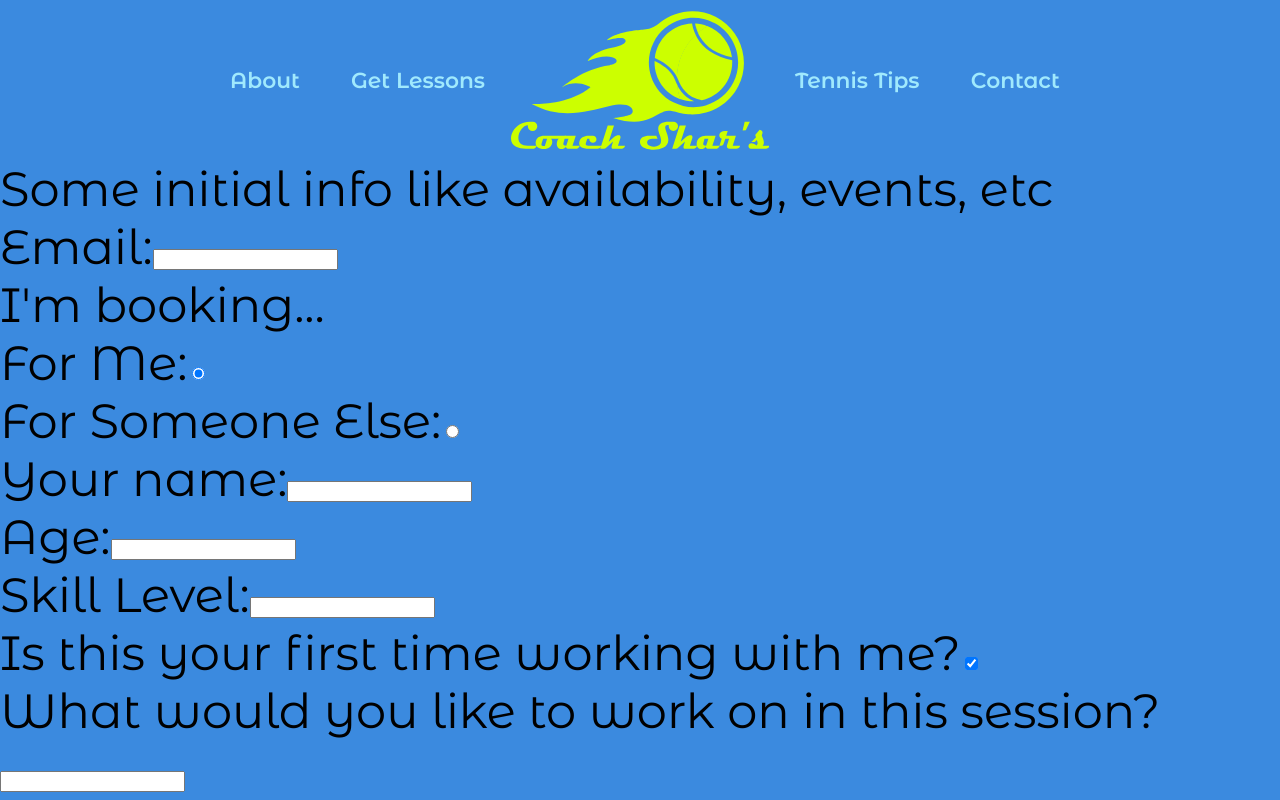
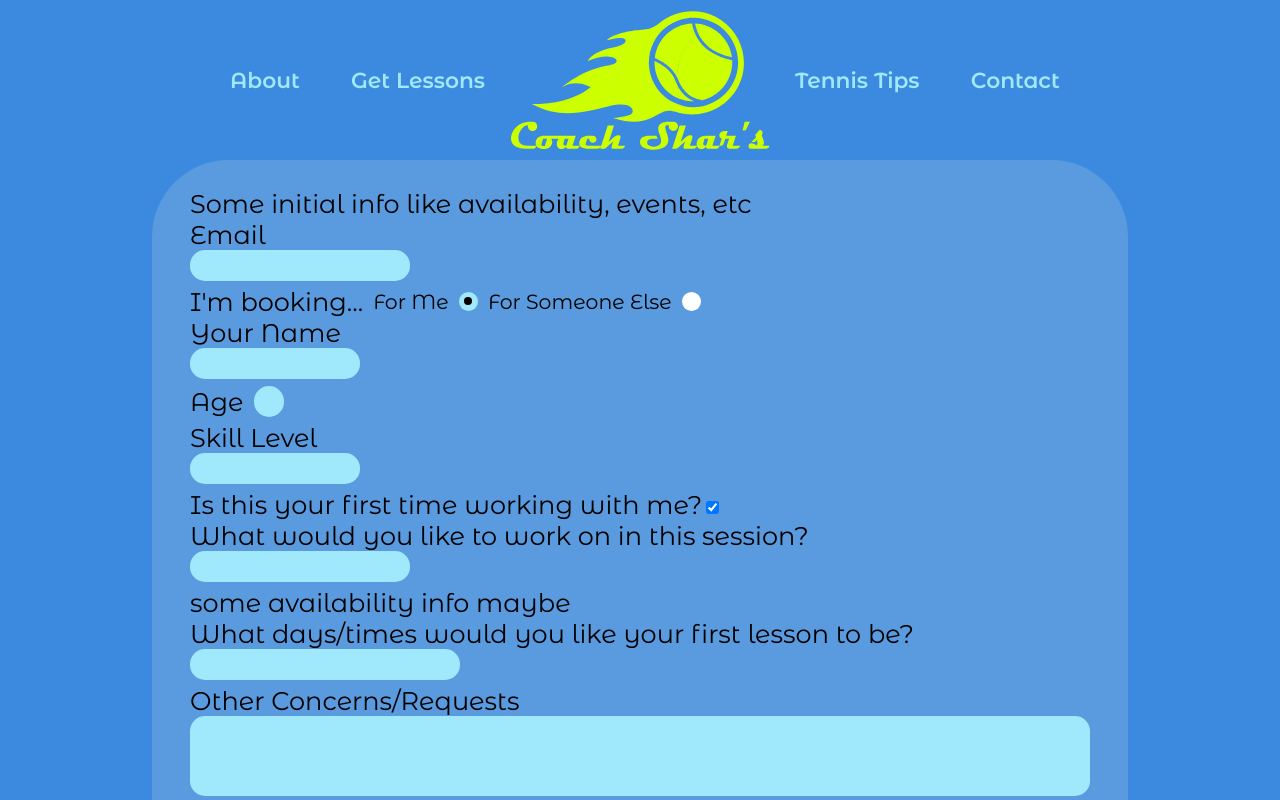
Before and after one commit to hawk-r19/shar, a React (Create React App) app: page /schedule in a window 1280 px wide. Shown: the top 800 px of the page. Built offline with nearby package versions, Linux system fonts and the light colour scheme.

Commit message:
form styling, auto expanding inputs

```diff
--- a/src/pages/schedule.js
+++ b/src/pages/schedule.js
@@ -1,5 +1,6 @@
 import '../styles/schedule.css'
 import dayjs from 'dayjs'
+import React from 'react'
 import {useState} from 'react'
 import Calendar from '../components/calendar.js'
 
@@ -22,17 +23,30 @@ export default function SchedulePage() {
         time: '',
     });
 
+    /* var emailInput = document.getElementById('email');
+    var emailWidth = document.getElementById('email-width');
+    useEffect(() => {
+
+    }, []); */
+
     const submitForm = e => {
         //handling submit to firebase, updating state
         setLastBooked({...info});
         setSubmitted(true);
     }
 
+    /* const autoFitWidth = (target) => {
+        var input = document.getElementById(target.id);
+        var inputWidth = document.getElementById(target.id + '-width');
+        //if(inputWidth)
+    } */
+
     const handleChange = e => {
         setInfo({
             ...info,
             [e.target.name]: e.target.value,
         });
+        //if(e.target.localName == 'input') autoFitWidth(e.target);
     }
 
     /* all info needed:
@@ -56,51 +70,60 @@ export default function SchedulePage() {
                     </div>
                     <div className='form-div'>
                         <form>
-                            <div className='email-div'>
-                                <label for='email'>Email:</label>
+                            <div className='text-input-div email-div'>Email
+                                <span className='input-wrap email-wrap'>
+                                    <span className='input-width email-width' aria-hidden="true">{info.email}</span>
                                     <input type='text' id='email' name='email'
                                         value={info.email} onChange={handleChange}/>
+                                </span>
                             </div>
-                            <div className='for-me-div'>
-                                <div className='for-me-head'>I'm booking... </div>
-                                <div className='for-me-container'>
-                                    <label for='forMe'>For Me:</label>
-                                    <input type='radio' id='for-me' name='forMe'
-                                        value={info.forMe} checked={info.forMe} onChange={e => {
-                                            setInfo({...info, forMe: true})
-                                        }}/>
+                            <div className='for-me-div'>I'm booking...
+                                <label for='forMe' className='radio-container for-me-container'
+                                    onClick={e => handleChange({target: {name: 'forMe', value: true}})}>
+                                    For Me
+                                    <input type='radio' id='for-me' name='forMe' readOnly={true}
+                                        value={info.forMe} checked={info.forMe}/>
+                                    <span className='checkmark'></span>
+                                </label>
+                                <label for='forElse' className='radio-container for-else-container'
+                                    onClick={e => handleChange({target: {name: 'forMe', value: false}})}>
+                                    For Someone Else
+                                    <input type='radio' id='for-else' name='forMe'  readOnly={true}
+                                        value={!info.forMe} checked={!info.forMe}/>
+                                    <span className='checkmark'></span>
+                                </label>
                             </div>
-                                <div className='for-else-container'>
-                                    <label for='forElse'>For Someone Else:</label>
-                                    <input type='radio' id='for-else' name='forMe'
-                                        value={!info.forMe} checked={!info.forMe} onChange={e => {
-                                            setInfo({...info, forMe: false})
-                                        }}/>
-                                </div>
-                            </div>
-                            <div className='form-name-div'>
-                                <div className='name-div'>
-                                    <label for='name'>Your name:</label>
+                            <div className={'form-name-div' + (info.forMe ? '' : ' both-names')}>
+                                <div className='text-input-div name-div'>Your Name
+                                    <span className='input-wrap name-wrap'>
+                                        <span className='input-width name-width' aria-hidden="true">{info.name}</span>
                                         <input type='text' name='name' id='name' value={info.name} onChange={handleChange}/>
+                                    </span>
                                 </div>
                                 {info.forMe ? null :
-                                    <div className='student-name-div'>
-                                        <label for='studentName'>Student's Name:</label>
+                                    <div className='text-input-div student-name-div'>Student's Name
+                                        <span className='input-wrap student-name-wrap'>
+                                            <span className='input-width student-name-width' aria-hidden="true">{info.studentName}</span>
                                             <input type='text' name='studentName' id='student-name'
                                                 value={info.studentName} onChange={handleChange}/>
+                                        </span>
                                     </div>
                                 }
                             </div>
-                            <div className='age-div'>
-                                <label for='age'>{info.forMe ? 'Age:' : "Student's Age:"}</label>
+                            <div className='text-input-div age-div'>{info.forMe ? 'Age' : "Student's Age"}
+                                <span className='input-wrap age-wrap'>
+                                    <span className='input-width age-width' aria-hidden="true">{info.age}</span>
                                     <input type='number' name='age' id='age' value={info.age} onChange={handleChange}/>
+                                </span>
                             </div>
-                            <div className='skill-div'>
-                                <label for='skill'>{info.forMe ? 'Skill Level:' : "Student's Skill Level:"}</label>
+                            <div className='text-input-div skill-div'>
+                                {info.forMe ? 'Skill Level' : "Student's Skill Level"}
+                                <span className='input-wrap skill-wrap'>
+                                    <span className='input-width skill-width' aria-hidden="true">{info.skill}</span>
                                     <input type='text' name='skill' id='skill' value={info.skill} onChange={handleChange}/>
+                                </span>
                             </div>
-                            <div className='first-time-div'>
-                                <label for='firstTime'>Is this your first time working with me?</label>
+                            <div className='first-time-div'>Is this your first time working with me?
                                 <input type='checkbox' name='firstTime' id='first-time'
                                     checked={info.firstTime} onChange={e => {
                                         setInfo({
@@ -109,31 +132,41 @@ export default function SchedulePage() {
                                         });
                                     }}/>
                             </div>
-                            <div className='focus-div'>
-                                <label for='focus'>What would you like to work on in this session?</label>
+                            <div className='text-input-div focus-div'>What would you like to work on in this session?
+                                <span className='input-wrap focus-wrap'>
+                                    <span className='input-width focus-width' aria-hidden="true">{info.focus}</span>
                                     <input type='text' name='focus' id='focus' value={info.focus} onChange={handleChange}/>
+                                </span>
                             </div>
                             {!info.firstTime ? <></> :
-                                <div className='availability-div'>
+                                <div className='availability-container'>
                                     <div className='availability-info-short'>some availability info maybe</div>
-                                    <label for='avail'>What days/times would you like your first lesson to be?</label>
+                                    <div className='text-input-div availability-div'>
+                                        What days/times would you like your first lesson to be?
+                                        <span className='input-wrap avail-wrap'>
+                                            <span className='input-width avail-width' aria-hidden="true">{info.avail}</span>
                                             <input type='text' name='avail' id='avail' value={info.avail} onChange={handleChange}/>
+                                        </span>
+                                    </div>
                                 </div>
                             }
-                            <div className='notes-div'>
-                                <label for='notes'>Other Concerns/Requests:</label>
+                            <div className='notes-div'>Other Concerns/Requests
+                                <span className='notes-wrap'>
+                                    <p className='notes-height' aria-hidden='true'>
+                                        {(info.notes === '') ? 'a' : info.notes}</p>
                                     <textarea name='notes' id='notes' value={info.notes} onChange={handleChange}/>
+                                </span>
                             </div>
                             {info.firstTime ? <></> :
                                 <div className='schedule-time-div'>
                                     <Calendar />
                                     <div className='schedule-time-inputs'>
                                         <div className='date-div'>
-                                            <label for='date'>Date:</label>
+                                            <label for='date'>Date</label>
                                             <input type='text' name='date' id='date' value={info.date} onChange={handleChange}/>
                                         </div>
                                         <div className='length-div'>
-                                            <label for='length'>Session Length:</label>
+                                            <label for='length'>Session Length</label>
                                             <select name='length' onChange={handleChange}>
                                                 <option value='60'>60 Minutes</option>
                                                 <option value='75'>75 Minutes</option>
@@ -141,7 +174,7 @@ export default function SchedulePage() {
                                             </select>
                                         </div>
                                         <div className='time-div'>
-                                            <label for='time'>Time:</label>
+                                            <label for='time'>Time</label>
                                             <input type='time' name='time' id='time' value={info.time} onChange={handleChange}/>
                                         </div>
                                     </div>
--- a/src/styles/schedule.css
+++ b/src/styles/schedule.css
@@ -1,11 +1,209 @@
 .schedule-page {
     display: flex;
     flex-direction: column;
+    align-items: center;
+    font-size: max(2vw, 1em);
+}
+
+.schedule-form-div {
+    display: flex;
+    flex-direction: column;
+    width: min(900px, 90%);
+    background-color: #5a9ade; /* slightly lighter than --blue_light */
+    padding: 1.1em 1.5em;
+    border-radius: 3em;
+}
+
+.text-input-div, .notes-div {
+    display: flex;
+    flex-direction: column;
+    align-items: start;
+    gap: 0px;
+}
+
+.text-input-div input, .notes-div textarea {
+    background-color: var(--blue_light);
+    border: none;
+    outline: none;
+    padding: 5px 10px;
+    border-radius: 15px;
+    font-size: .7em;
+    font-family: inherit;
+}
+
+/* expandable inputs ---------------------------------------- */
+.input-wrap {
+    display: flex;
+    position: relative;
+    margin-bottom: .7em;
+}
+
+.input-width {
+    position: relative;
+    font-size: .7em;
+    height: 1em;
+    opacity: 0;
+}
+
+.input-wrap input {
+    width: 100%;
+    min-width: 200px;
+    max-width: 400px;
+    position: absolute;
+}
+/* expandable inputs end ---------------------------------------- */
+
+.form-name-div {
+    display: flex;
+    gap: 2em;
+}
+
+.name-div input, .student-name-div input {
+    min-width: 150px;
+}
+
+/* .text-input-div input:active, .text-input-div input:focus {
+    border: none;
+} */
+
+.for-me-div {
+    display: flex;
+    gap: 10px;
+}
+
+/* radio button styling ---------------------------------------------- */
+.radio-container {
+    display: flex;
+    gap: 10px;
+    align-items: center;
+    cursor: pointer;
+    font-size: .8em;
+    -webkit-user-select: none;
+    -moz-user-select: none;
+    -ms-user-select: none;
+    user-select: none;
+  }
+
+  /* Hide the browser's default radio button */
+  .radio-container input {
+    position: absolute;
+    opacity: 0;
+    cursor: pointer;
+    height: 0;
+    width: 0;
+  }
+
+  /* Create a custom radio button */
+  .checkmark {
+    height: 1.5vw;
+    width: 1.5vw;
+    background-color: white;
+    border-radius: 50%;
+    border: none;
+    display: flex;
     justify-content: center;
     align-items: center;
-    font-size: 3em;
+  }
+
+  /* On mouse-over, add a grey background color */
+  .radio-container:hover input ~ .checkmark {
+    background-color: #ccc;
+  }
+
+  /* When the radio button is checked, add a blue background */
+  .radio-container input:checked ~ .checkmark {
+    background-color: var(--blue_light);
+  }
+
+  /* Create the indicator (the dot/circle - hidden when not checked) */
+  .checkmark:after {
+    content: "";
+    display: none;
+  }
+
+  /* Show the indicator (dot/circle) when checked */
+  .radio-container input:checked ~ .checkmark:after {
+    display: block;
+  }
+
+  /* Style the indicator (dot/circle) */
+  .radio-container .checkmark:after {
+    width: 8px;
+    height: 8px;
+    border-radius: 50%;
+    background: black;
+  }
+/* radio button styling end ---------------------------------------------- */
+
+.age-div {
+    flex-direction: row;
+    gap: 10px;
+    margin-top: .1em;
+}
+
+input[type='number'] {
+    min-width: 10px;
+    text-align: center;
+    -moz-appearance: textfield;
+}
+
+input[type='number']::-webkit-outer-spin-button,
+input[type='number']::-webkit-inner-spin-button {
+  -webkit-appearance: none;
+  margin: 0;
+}
+
+.skill-div input {
+    min-width: 150px;
+}
+
+.availability-div input {
+    min-width: 250px;
+}
+
+.notes-wrap {
+    width: 100%;
+    position: relative;
+    margin-bottom: 80px;
+}
+
+.notes-height {
+    position: relative;
+    opacity: 0;
+    min-height: 1em;
+    white-space: pre-line;
+    font-size: .7em;
+    margin: 0;
+}
+
+.notes-div textarea {
+    resize: none;
+    position: absolute;
+    top: 0;
+    left: 0;
+    width: 100%;
+    min-height: 80px;
+    height: 100%;
+    overflow: hidden;
+    box-sizing: border-box;
+}
+
+.submit-div {
+    display: flex;
+    align-items: center;
+    justify-content: center;
+}
+
+.submit-button {
+    background-color: var(--ball_green);
+    padding: .5em;
+    border-radius: 1em;
 }
 
 .submit-button:hover {
     cursor: pointer;
 }
+
+.submit-button:active {
+    background-color: white;
+}
```
Lines whose indentation alone changed are shown as unchanged.
